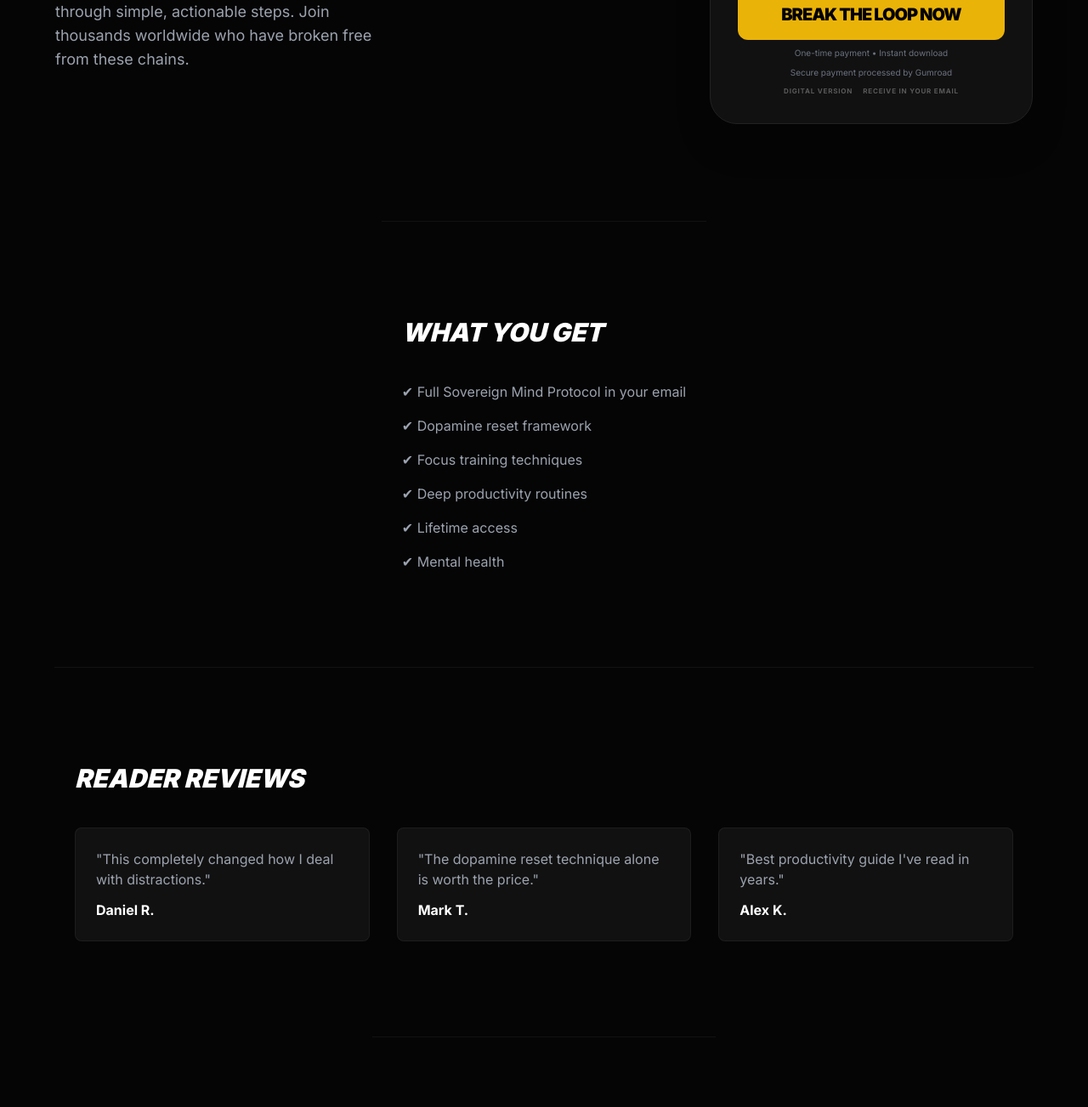
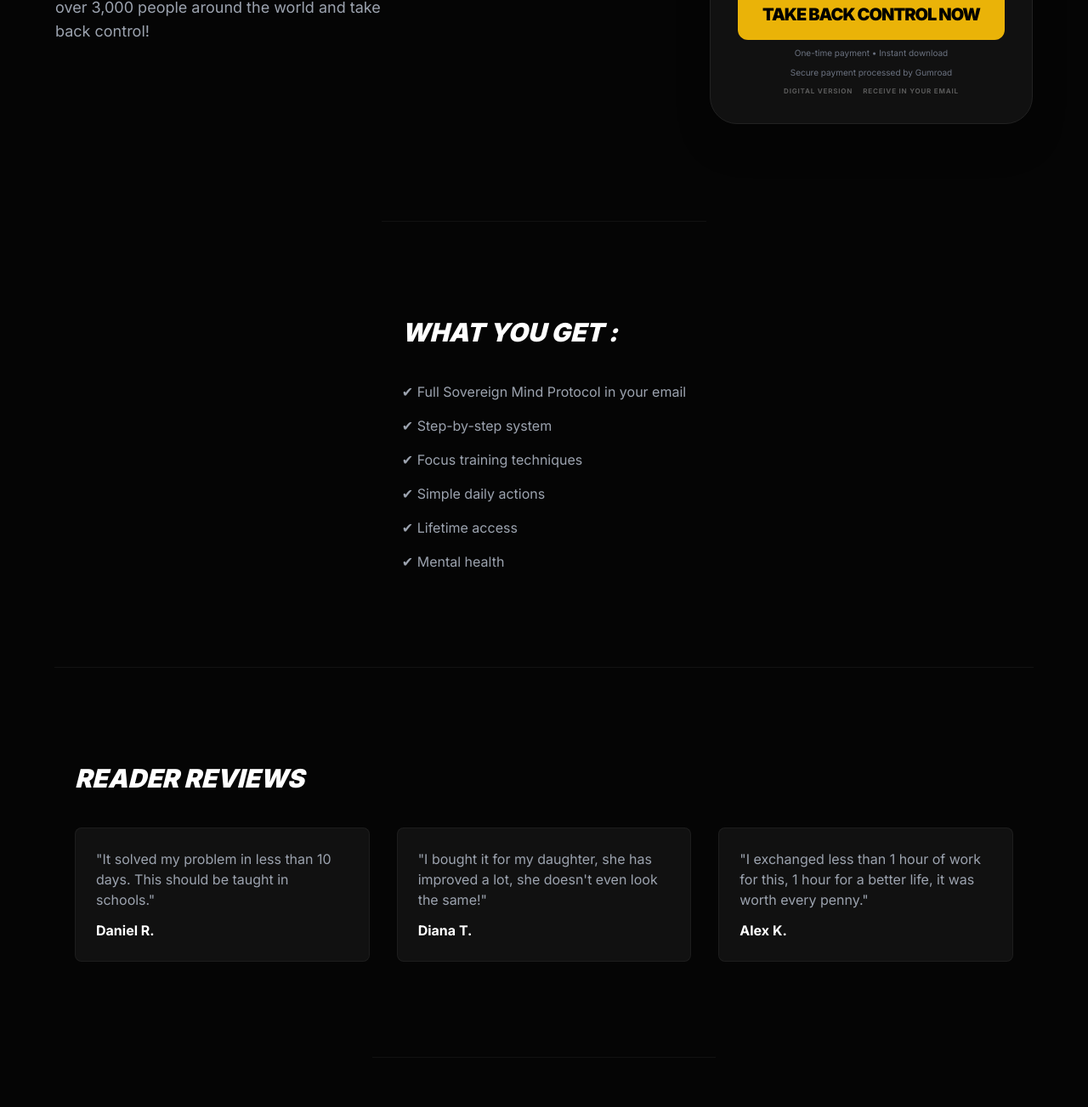
Before and after one commit to etnonbooks/Sovereign-Mind, a plain HTML site: page index.html in a window 1280 px wide. Shown: the part 620-1923 px from the top of the page at 85% size. Drawn offline with nearby package versions, Linux system fonts and the light colour scheme.

Commit message:
Update index.html

```diff
--- a/index.html
+++ b/index.html
@@ -212,12 +212,15 @@ Neural Reset Protocol • v2.0
 <h1 class="hero-title font-black uppercase italic text-gradient w-full">
   STOP SCROLLING<br>
 
-  RECLAIM<br>
-  EVERYTHING.
 </h1>
 
       <p class="text-base md:text-lg text-gray-400 max-w-full md:max-w-sm leading-relaxed">
-       You aren't here by accident. This protocol will sharpen your focus in just a few days through simple, actionable steps. Join thousands worldwide who have broken free from these chains.
+       You aren't here by accident. <BR>
+        You open your phone without thinking.
+You can't focus for more than a few minutes.
+And your brain feels constantly tired.
+
+This protocol will sharpen your focus in just a few days through simple, actionable steps. Join over 3,000 people around the world and take back control!
       </p>
 
     </div>
@@ -247,7 +250,7 @@ Neural Reset Protocol • v2.0
   <a href="https://YOUR-STORE.lemonsqueezy.com/buy/YOUR_PRODUCT_ID"
   class="pulse-button block w-full bg-yellow-500 hover:bg-yellow-400 text-black font-black py-4 rounded-xl text-xl uppercase tracking-tighter transition-all">
 
-    Break the Loop Now
+    Take back control NOW
 
   </a>
 
@@ -279,15 +282,15 @@ Neural Reset Protocol • v2.0
 <section class="max-w-4xl lg:max-w-6xl mx-auto px-6 py-20 lg:py-28 border-t border-white/5">
 
 <h2 class="text-2xl lg:text-3xl font-black uppercase mb-10 italic">
-What You Get
+What You Get :
 </h2>
 
 <ul class="space-y-4 text-gray-400 text-sm lg:text-base">
 
 <li>✔ Full Sovereign Mind Protocol in your email</li>
-<li>✔ Dopamine reset framework</li>
+<li>✔ Step-by-step system</li>
 <li>✔ Focus training techniques</li>
-<li>✔ Deep productivity routines</li>
+<li>✔ Simple daily actions</li>
 <li>✔ Lifetime access</li>
 <li>✔ Mental health</li>
 
@@ -306,17 +309,17 @@ Reader Reviews
 <div class="grid md:grid-cols-2 lg:grid-cols-3 gap-8 text-sm lg:text-base text-gray-400">
 
 <div class="bg-white/5 p-6 rounded-lg border border-white/5">
-"This completely changed how I deal with distractions."
+"It solved my problem in less than 10 days. This should be taught in schools."
 <strong class="text-white block mt-3"> Daniel R.</strong>
 </div>
 
 <div class="bg-white/5 p-6 rounded-lg border border-white/5">
-"The dopamine reset technique alone is worth the price."
-<strong class="text-white block mt-3"> Mark T.</strong>
+"I bought it for my daughter, she has improved a lot, she doesn't even look the same!"
+<strong class="text-white block mt-3"> Diana T.</strong>
 </div>
 
 <div class="bg-white/5 p-6 rounded-lg border border-white/5">
-"Best productivity guide I've read in years."
+"I exchanged less than 1 hour of work for this, 1 hour for a better life, it was worth every penny."
 <strong class="text-white block mt-3"> Alex K.</strong>
 </div>
 
```
